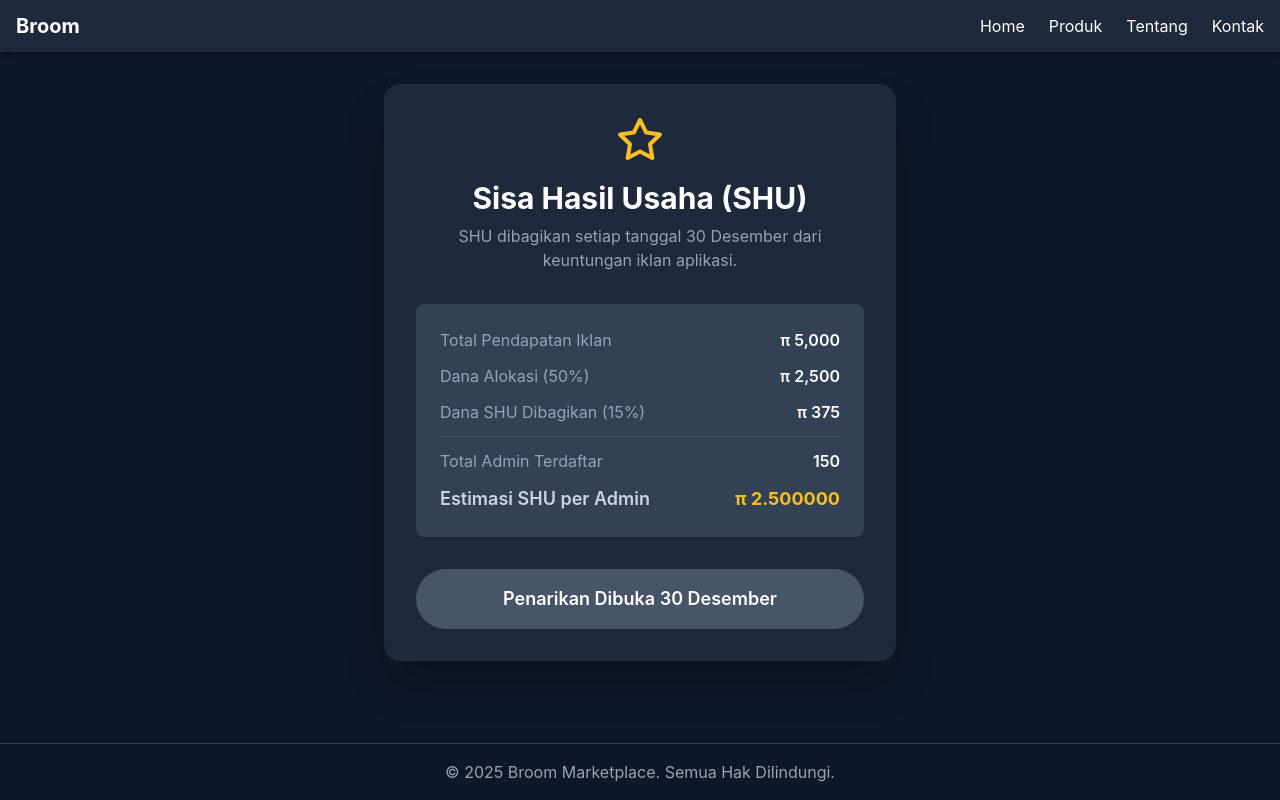
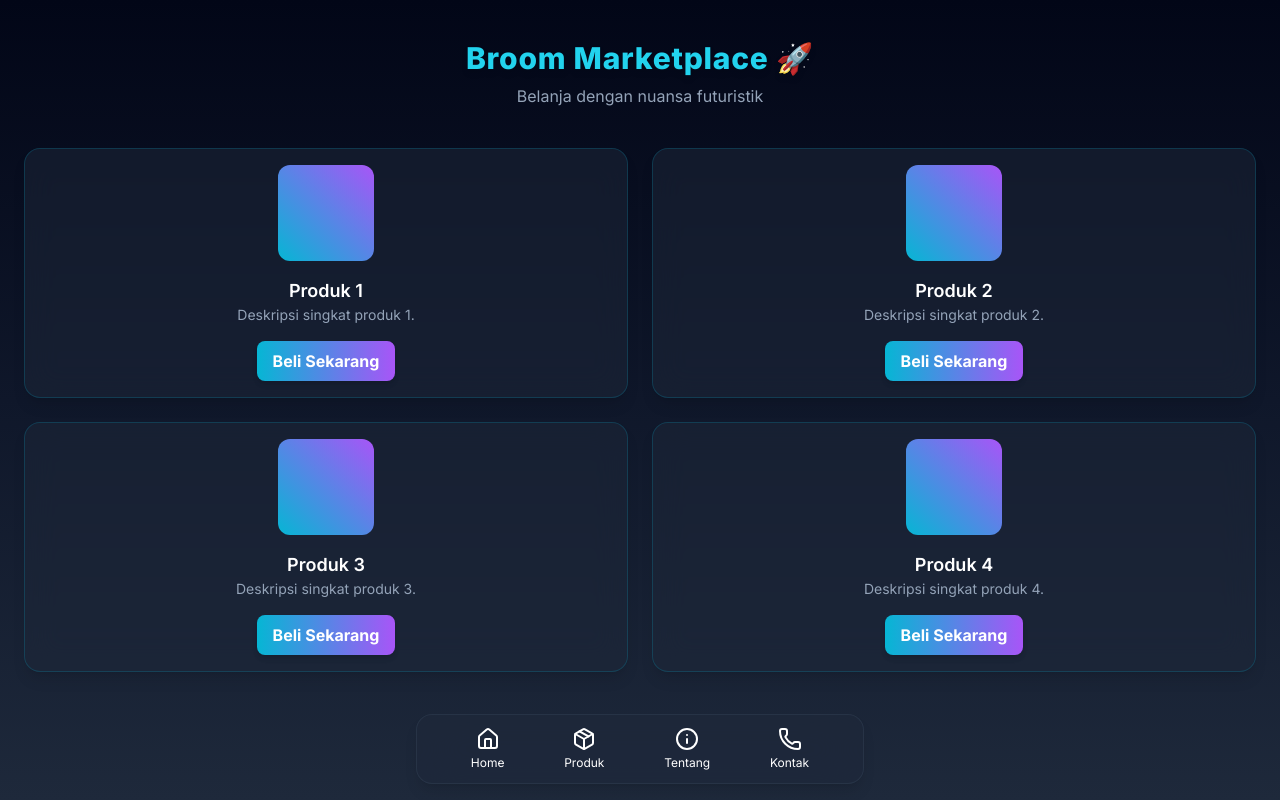
Before and after one commit to decimalcoins/broom, a Next.js app: page /shu in a window 1280 px wide. Shown: the top 800 px of the page. Built offline with nearby package versions, Linux system fonts and the light colour scheme.

Commit message:
Remove duplicate broom folder

```diff
--- a/app/globals.css
+++ b/app/globals.css
@@ -1,13 +1,21 @@
+/* Import font harus paling atas */
+@import url('https://fonts.googleapis.com/css2?family=Inter:wght@400;500;600;700;800&display=swap');
+@import "@fortawesome/fontawesome-free/css/all.min.css";
+
+
+/* Tailwind directives */
 @tailwind base;
 @tailwind components;
 @tailwind utilities;
 
-@import url('https://fonts.googleapis.com/css2?family=Inter:wght@400;500;600;700;800&display=swap');
 
+
+/* Variabel global */
 :root {
   --bg: #0f172a; /* slate-900 */
 }
 
+/* Reset & base styles */
 html, body {
   height: 100%;
 }
@@ -17,21 +25,39 @@
   background-color: var(--bg);
 }
 
-::-webkit-scrollbar { width: 8px; }
-::-webkit-scrollbar-track { background: #1e293b; }
-::-webkit-scrollbar-thumb { background: #334155; border-radius: 10px; }
-::-webkit-scrollbar-thumb:hover { background: #475569; }
+/* Scrollbar custom */
+::-webkit-scrollbar {
+  width: 8px;
+}
+::-webkit-scrollbar-track {
+  background: #1e293b;
+}
+::-webkit-scrollbar-thumb {
+  background: #334155;
+  border-radius: 10px;
+}
+::-webkit-scrollbar-thumb:hover {
+  background: #475569;
+}
 
+/* Utility classes */
 .disabled-btn {
   cursor: not-allowed;
   background-image: none;
   background-color: #475569;
 }
 
+/* Animations */
 .fade-in-up {
   animation: fadeInUp 1.5s ease-out forwards;
 }
 @keyframes fadeInUp {
-  from { opacity: 0; transform: translateY(20px); }
-  to { opacity: 1; transform: translateY(0); }
+  from {
+    opacity: 0;
+    transform: translateY(20px);
+  }
+  to {
+    opacity: 1;
+    transform: translateY(0);
+  }
 }
--- a/components/Navbar.jsx
+++ b/components/Navbar.jsx
@@ -1,32 +1,66 @@
 'use client';
 
 import Link from 'next/link';
+import { Home, Package, Info, Phone } from 'lucide-react';
 
-export default function Navbar() {
+export default function FuturisticUI() {
   return (
-    <header className="bg-slate-800 text-white shadow-md">
-      <div className="container mx-auto flex justify-between items-center px-4 py-3">
-        {/* Logo */}
-        <Link href="/" className="text-xl font-bold hover:text-yellow-400">
-          Broom
+    <div className="min-h-screen bg-gradient-to-b from-slate-950 via-slate-900 to-slate-800 text-white relative pb-24">
+      {/* Header / Hero */}
+      <header className="text-center py-10">
+        <h1 className="text-3xl font-extrabold text-cyan-400 tracking-wide drop-shadow-md">
+          Broom Marketplace 🚀
+        </h1>
+        <p className="text-slate-400 mt-2">Belanja dengan nuansa futuristik</p>
+      </header>
+
+      {/* Produk Grid */}
+      <main className="px-6 grid grid-cols-1 sm:grid-cols-2 gap-6">
+        {[1, 2, 3, 4].map((id) => (
+          <div
+            key={id}
+            className="bg-slate-800/50 backdrop-blur-lg border border-cyan-500/20
+                       rounded-2xl shadow-lg hover:shadow-cyan-500/20
+                       transition p-4 flex flex-col items-center"
+          >
+            <div className="w-24 h-24 bg-gradient-to-tr from-cyan-500 to-purple-500 rounded-xl mb-4"></div>
+            <h3 className="font-semibold text-lg">Produk {id}</h3>
+            <p className="text-slate-400 text-sm mb-4">Deskripsi singkat produk {id}.</p>
+            <button className="bg-gradient-to-r from-cyan-500 to-purple-500
+                               text-white font-bold px-4 py-2 rounded-lg
+                               shadow-md hover:shadow-cyan-500/40 transition">
+              Beli Sekarang
+            </button>
+          </div>
+        ))}
+      </main>
+
+      {/* Navbar futuristik */}
+      <nav
+        className="fixed bottom-4 left-1/2 -translate-x-1/2
+                   bg-slate-800/70 backdrop-blur-xl
+                   border border-slate-700/50
+                   rounded-2xl shadow-lg
+                   px-6 py-3 flex justify-around items-center
+                   w-[90%] max-w-md text-white"
+      >
+        <Link href="/" className="flex flex-col items-center hover:text-cyan-400 transition">
+          <Home className="w-6 h-6" />
+          <span className="text-xs mt-1">Home</span>
         </Link>
-
-        {/* Menu */}
-        <nav className="flex gap-6">
-          <Link href="/" className="hover:text-yellow-400">
-            Home
-          </Link>
-          <Link href="/products" className="hover:text-yellow-400">
-            Produk
-          </Link>
-          <Link href="/about" className="hover:text-yellow-400">
-            Tentang
-          </Link>
-          <Link href="/contact" className="hover:text-yellow-400">
-            Kontak
-          </Link>
-        </nav>
-      </div>
-    </header>
+        <Link href="/products" className="flex flex-col items-center hover:text-cyan-400 transition">
+          <Package className="w-6 h-6" />
+          <span className="text-xs mt-1">Produk</span>
+        </Link>
+        <Link href="/about" className="flex flex-col items-center hover:text-cyan-400 transition">
+          <Info className="w-6 h-6" />
+          <span className="text-xs mt-1">Tentang</span>
+        </Link>
+        <Link href="/contact" className="flex flex-col items-center hover:text-cyan-400 transition">
+          <Phone className="w-6 h-6" />
+          <span className="text-xs mt-1">Kontak</span>
+        </Link>
+      </nav>
+    </div>
   );
 }
```
Also changed, not shown: package.json (+4 -3 lines), 2 other files (tests, documents, lock files or other folders).
